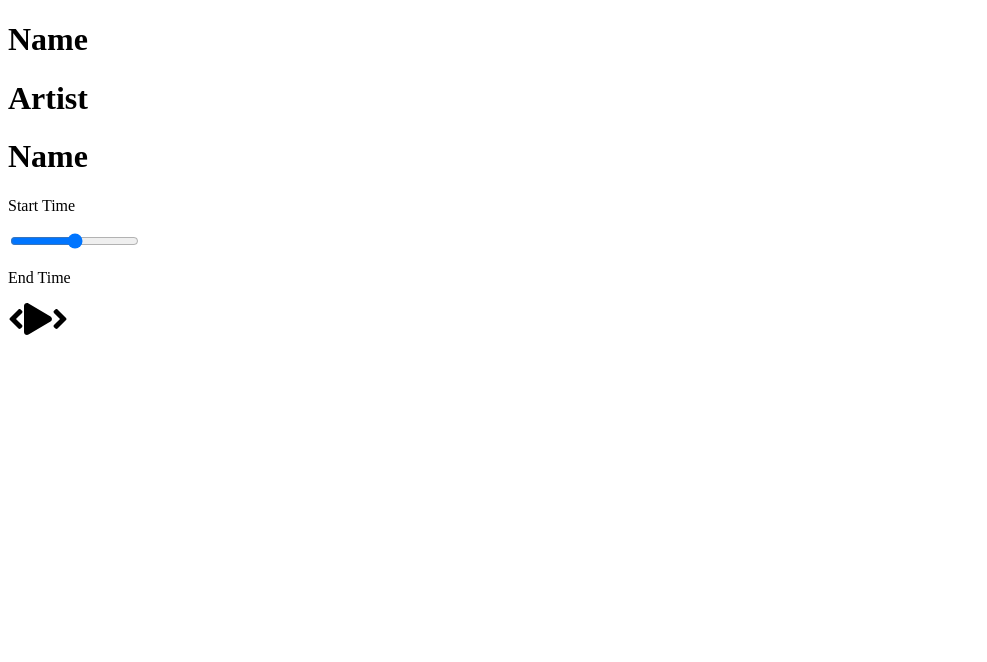
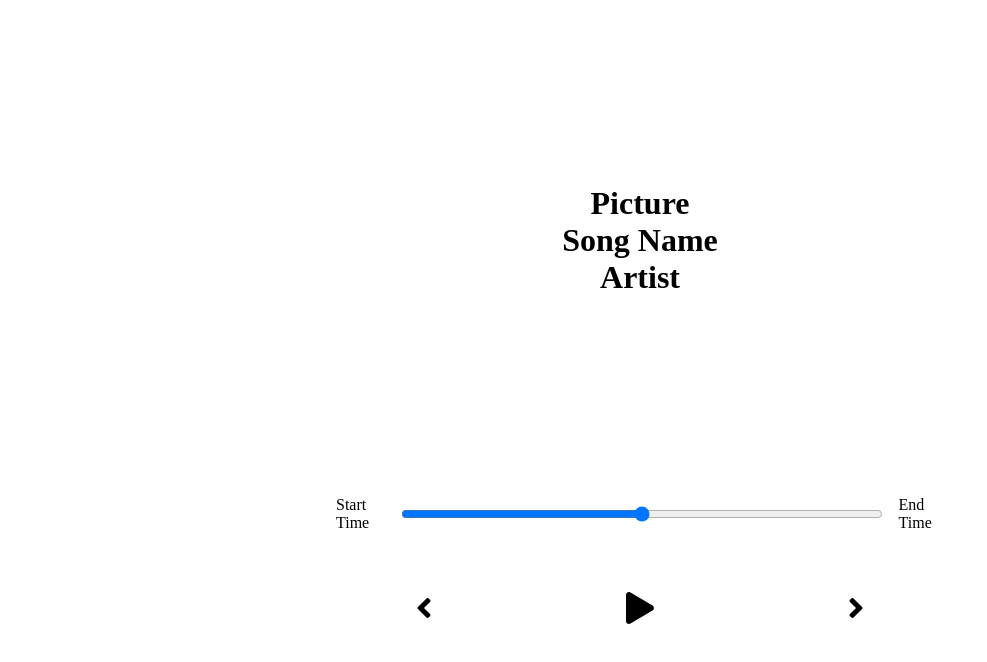
Before and after one commit to eprenger/waves, a React (Create React App) app: page / in a window 1280 px wide. Shown: the top 662 px of the page, without its empty margins (0-987 px from the left). Built offline with nearby package versions, Linux system fonts and the light colour scheme.

Commit message:
updated to scss / added util file for song db

```diff
--- a/package.json
+++ b/package.json
@@ -9,9 +9,11 @@
     "@testing-library/jest-dom": "^5.14.1",
     "@testing-library/react": "^11.2.7",
     "@testing-library/user-event": "^12.8.3",
+    "node-sass": "^6.0.1",
     "react": "^17.0.2",
     "react-dom": "^17.0.2",
     "react-scripts": "4.0.3",
+    "uuidv4": "^6.2.12",
     "web-vitals": "^1.1.2"
   },
   "scripts": {
--- a/src/App.js
+++ b/src/App.js
@@ -1,5 +1,7 @@
 import Player from "./components/Player";
 import Song from "./components/Song";
+import data from "./util";
+import "./style/app.scss";
 
 function App() {
   return (
--- a/src/components/Player.js
+++ b/src/components/Player.js
@@ -5,7 +5,6 @@ import {
   faAngleLeft,
   faAngleRight,
 } from "@fortawesome/free-solid-svg-icons";
-import "../style/Player.module.css";
 
 const Player = () => {
   return (
--- a/src/components/Song.js
+++ b/src/components/Song.js
@@ -1,12 +1,11 @@
 import React from "react";
-import "../style/Song.module.css";
 
 const Song = () => {
   return (
     <div className="song-container">
-      <h1>Name</h1>
+      <h1>Picture</h1>
+      <h1>Song Name</h1>
       <h1>Artist</h1>
-      <h1>Name</h1>
     </div>
   );
 };
--- a/src/style/App.module.css
+++ /dev/null
@@ -1,5 +0,0 @@
-* {
-  margin: 0;
-  padding: 0;
-  box-sizing: border-box;
-}
--- /dev/null
+++ b/src/style/_player.scss
@@ -0,0 +1,33 @@
+.player {
+  min-height: 20vh;
+  display: flex;
+  flex-direction: column;
+  align-items: center;
+  justify-content: space-between;
+}
+
+.time-control {
+  width: 50%;
+  display: flex;
+
+  input {
+    width: 100%;
+    padding: 1rem 2rem;
+  }
+
+  p {
+    padding: 1rem;
+  }
+}
+
+.play-control {
+  display: flex;
+  justify-content: space-between;
+  align-items: center;
+  padding: 1rem;
+  width: 30rem;
+
+  svg {
+    cursor: pointer;
+  }
+}
--- /dev/null
+++ b/src/style/_song.scss
@@ -0,0 +1,7 @@
+.song-container {
+  min-height: 60vh;
+  display: flex;
+  flex-direction: column;
+  align-items: center;
+  justify-content: center;
+}
--- /dev/null
+++ b/src/style/app.scss
@@ -0,0 +1,7 @@
+* {
+  box-sizing: border-box;
+  padding: 0;
+  margin: 0;
+}
+@import "_player.scss";
+@import "_song.scss";
--- /dev/null
+++ b/src/util.js
@@ -0,0 +1,78 @@
+import { v4 as uuidv4 } from "uuid";
+function chillHop() {
+  return [
+    {
+      name: "Beaver Creek",
+      cover:
+        "https://chillhop.com/wp-content/uploads/2020/09/0255e8b8c74c90d4a27c594b3452b2daafae608d-1024x1024.jpg",
+      artist: "Aso, Middle School, Aviino",
+      audio: "https://mp3.chillhop.com/serve.php/?mp3=10075",
+      color: ["#205950", "#2ab3bf"],
+      id: uuidv4(),
+      active: true,
+    },
+    {
+      name: "Daylight",
+      cover:
+        "https://chillhop.com/wp-content/uploads/2020/07/ef95e219a44869318b7806e9f0f794a1f9c451e4-1024x1024.jpg",
+      artist: "Aiguille",
+      audio: "https://mp3.chillhop.com/serve.php/?mp3=9272",
+      color: ["#EF8EA9", "#ab417f"],
+      id: uuidv4(),
+      active: false,
+    },
+    {
+      name: "Keep Going",
+      cover:
+        "https://chillhop.com/wp-content/uploads/2020/07/ff35dede32321a8aa0953809812941bcf8a6bd35-1024x1024.jpg",
+      artist: "Swørn",
+      audio: "https://mp3.chillhop.com/serve.php/?mp3=9222",
+      color: ["#CD607D", "#c94043"],
+      id: uuidv4(),
+      active: false,
+    },
+    {
+      name: "Nightfall",
+      cover:
+        "https://chillhop.com/wp-content/uploads/2020/07/ef95e219a44869318b7806e9f0f794a1f9c451e4-1024x1024.jpg",
+      artist: "Aiguille",
+      audio: "https://mp3.chillhop.com/serve.php/?mp3=9148",
+      color: ["#EF8EA9", "#ab417f"],
+      id: uuidv4(),
+      active: false,
+    },
+    {
+      name: "Reflection",
+      cover:
+        "https://chillhop.com/wp-content/uploads/2020/07/ff35dede32321a8aa0953809812941bcf8a6bd35-1024x1024.jpg",
+      artist: "Swørn",
+      audio: "https://mp3.chillhop.com/serve.php/?mp3=9228",
+      color: ["#CD607D", "#c94043"],
+      id: uuidv4(),
+      active: false,
+    },
+    {
+      name: "Under the City Stars",
+      cover:
+        "https://chillhop.com/wp-content/uploads/2020/09/0255e8b8c74c90d4a27c594b3452b2daafae608d-1024x1024.jpg",
+      artist: "Aso, Middle School, Aviino",
+      audio: "https://mp3.chillhop.com/serve.php/?mp3=10074",
+      color: ["#205950", "#2ab3bf"],
+      id: uuidv4(),
+      active: false,
+    },
+    //ADD MORE HERE
+    {
+      name: "Hope Island",
+      cover:
+        "https://chillhop.com/wp-content/uploads/2021/09/a2d710149876c8e0c9fb097840b2438fbc21bd37-1024x1024.jpg",
+      artist: "Avinno",
+      audio: "https://mp3.chillhop.com/serve.php/?mp3=10493",
+      color: ["#fcf095", "#627e87"],
+      id: uuidv4(),
+      active: false,
+    },
+  ];
+}
+
+export default chillHop;
```
Also changed, not shown: src/style/Player.module.css (deleted), src/style/Song.module.css (deleted), 1 other file (tests, documents, lock files or other folders).
